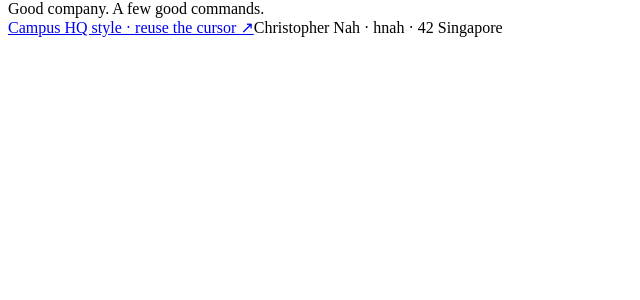
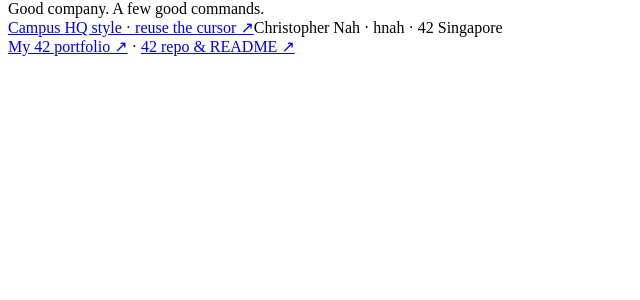
Before and after one commit to CrispyNuggetD/42sg-campus-lan, a Python web app: template website/templates/page.html in a window 1280 px wide. Shown: the part 45-345 px from the top of the page, without its empty margins (0-640 px from the left). Run offline with Jinja, Linux system fonts and the light colour scheme; the template is opened without the code that fills it, so the values that code supplies are empty.

Commit message:
Link Campus HQ readers directly to main 42 portfolio and repository

```diff
--- a/website/templates/page.html
+++ b/website/templates/page.html
@@ -14,7 +14,7 @@
 <div class="wrap">
 <nav aria-label="Main navigation"><a class="brand" href="index.html">LAN42 <span>BETA</span></a><div><a href="handbook.html">User guide</a><a href="roadmap.html">Roadmap</a><a href="https://github.com/CrispyNuggetD/42sg-campus-lan">GitHub ↗</a></div></nav>
 <main id="main">{{content}}</main>
-<footer><span>Good company. A few good commands.<br><a href="https://github.com/CrispyNuggetD/RykerTorch-FOSS-Toolbox/tree/main/web-apps/adaptive-pointer">Campus HQ style · reuse the cursor ↗</a></span><span>Christopher Nah · hnah · 42 Singapore</span></footer>
+<footer><span>Good company. A few good commands.<br><a href="https://github.com/CrispyNuggetD/RykerTorch-FOSS-Toolbox/tree/main/web-apps/adaptive-pointer">Campus HQ style · reuse the cursor ↗</a></span><span>Christopher Nah · hnah · 42 Singapore<br><a href="https://crispynuggetd.github.io/42_Singapore_SUTD/">My 42 portfolio ↗</a> · <a href="https://github.com/CrispyNuggetD/42_Singapore_SUTD">42 repo &amp; README ↗</a></span></footer>
 </div>
 </body>
 </html>
```
Also changed, not shown: website/home.html (+1 -1 lines), README.md, docs/README.md.
